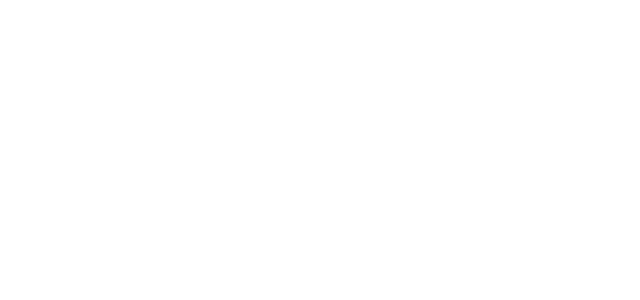
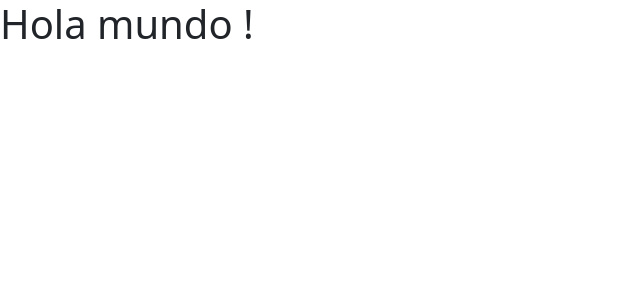
Before and after one commit to lucasecapdevila/hotel-mirador-del-valle, a React (Vite) app: page / in a window 1280 px wide. Shown: the top 300 px of the page, without its empty margins (0-640 px from the left). Built offline with nearby package versions, Linux system fonts and the light colour scheme.

Commit message:
se agregan librerías

```diff
--- a/src/App.jsx
+++ b/src/App.jsx
@@ -4,7 +4,7 @@ function App() {
 
   return (
     <>
-
+      <h1>Hola mundo !</h1>
     </>
   )
 }
--- a/src/index.css
+++ b/src/index.css
@@ -0,0 +1 @@
+@import 'bootstrap/dist/css/bootstrap.min.css';
```
Also changed, not shown: package.json (+9 -1 lines), 1 other file (tests, documents, lock files or other folders).
